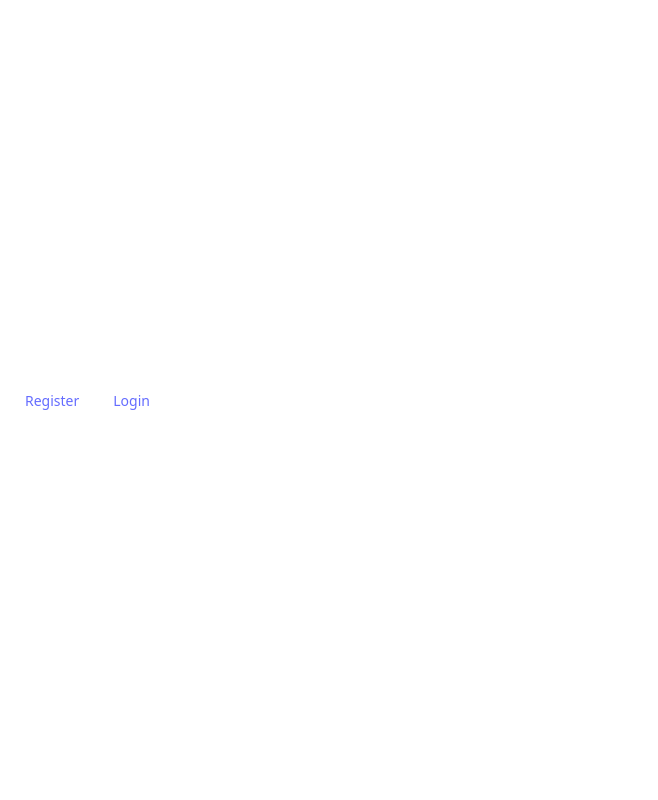
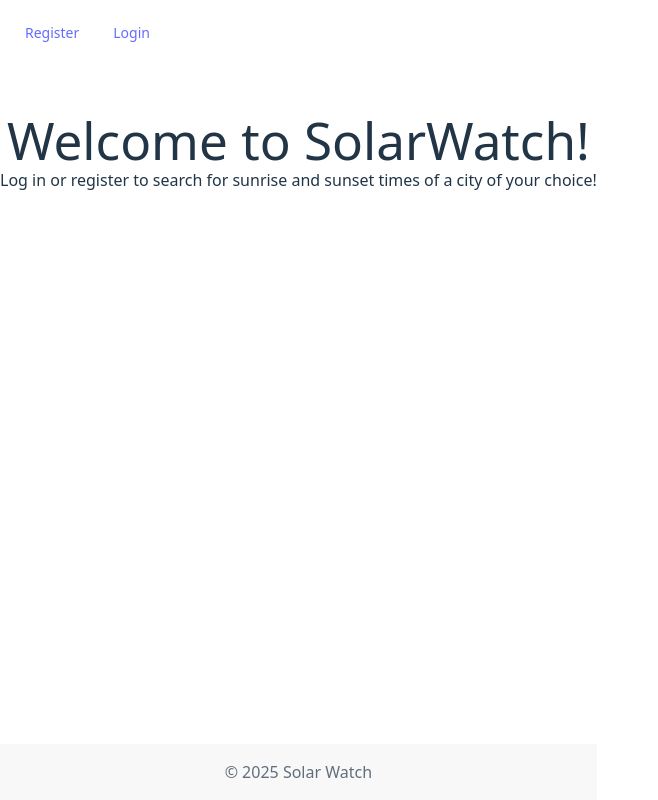
Before and after one commit to rudnaid/solarwatch, a React (Vite) app in the folder frontend/: page / in a window 1280 px wide. Shown: the whole page, without its empty margins (0-658 px from the left). Built offline with nearby package versions, Linux system fonts and the light colour scheme.

Commit message:
feat(layout): add welcome content and adjust styling

```diff
--- a/frontend/src/Pages/Layout/Layout.jsx
+++ b/frontend/src/Pages/Layout/Layout.jsx
@@ -1,14 +1,36 @@
-import React, { useEffect, useRef, useState } from 'react';
-import {Outlet} from "react-router-dom";
+import { Outlet, useLocation } from "react-router-dom";
 import Navbar from "../../Components/Navbar/Navbar.jsx";
+import Footer from "../../Components/Footer/Footer.jsx";
 
 const Layout = () => {
+  const location = useLocation();
+
+  const renderWelcomeContent = () => {
+    if (location.pathname === '/') {
+      return (
+        <div className="flex flex-col pt-12 items-center">
+          <h1>Welcome to SolarWatch!</h1>
+          <p>Log in or register to search for sunrise and sunset times of a city of your choice!</p>
+        </div>
+      );
+    }
+    return null;
+  };
+
   return (
-    <div>
+    <div className="flex flex-col min-h-screen">
+
       <Navbar />
-      <Outlet />
+
+      <main className="flex-grow">
+        {renderWelcomeContent()}
+        <Outlet />
+      </main>
+
+      <Footer />
+
     </div>
   );
-}
+};
 
 export default Layout;
```
